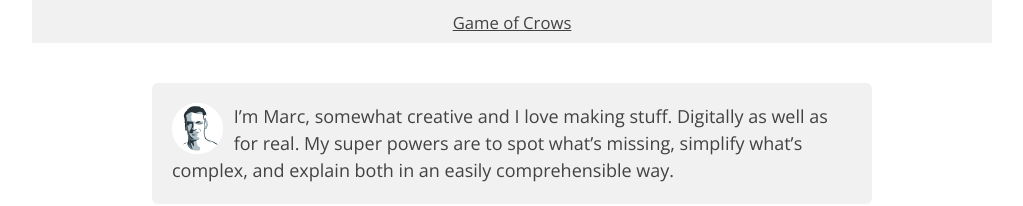
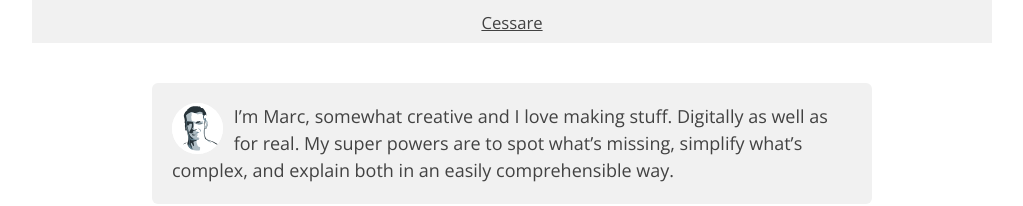
Before and after one commit to marc2o/marc2o.github.io, a Jekyll site: the page built from about.md, in a window 1280 px wide and 900 px high, scrolled down 3312 px, cut to the strip 486-900 px from the top of the window. Shown: the top 206 px of the strip, without its empty margins (128-1151 px from the left). Built offline with Jekyll 4.4.1, drawn with Linux system fonts in a browser that asks for light colours.

Commit message:
Update about.md

```diff
--- a/about.md
+++ b/about.md
@@ -86,6 +86,6 @@
 ## Play
 
 <figure>
-    <span><iframe frameborder="0" src="https://itch.io/embed-upload/1396072?color=f1f1f1" allowfullscreen="" width="640" height="660"><a href="https://marc2o.itch.io/game-of-crows">Play Game of Crows on itch.io</a></iframe></span>
-    <figcaption><a href="https://marc2o.itch.io/game-of-crows" target="_blank">Game of Crows</a></figcaption>
+    <span><iframe frameborder="0" src="https://itch.io/embed-upload/270605?color=101010" allowfullscreen="" width="100%" height="660"><a href="https://marc2o.itch.io/cessare">Play Cessare on itch.io</a></iframe></span>
+    <figcaption><a href="https://marc2o.itch.io/cessare" target="_blank">Cessare</a></figcaption>
 </figure>
```
